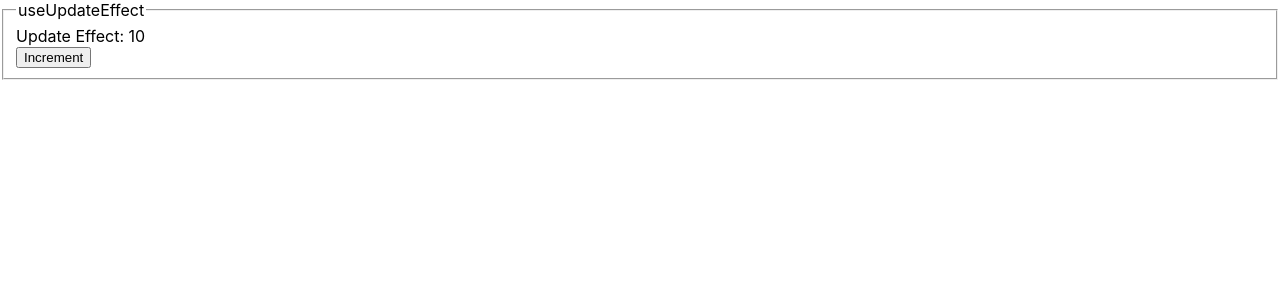
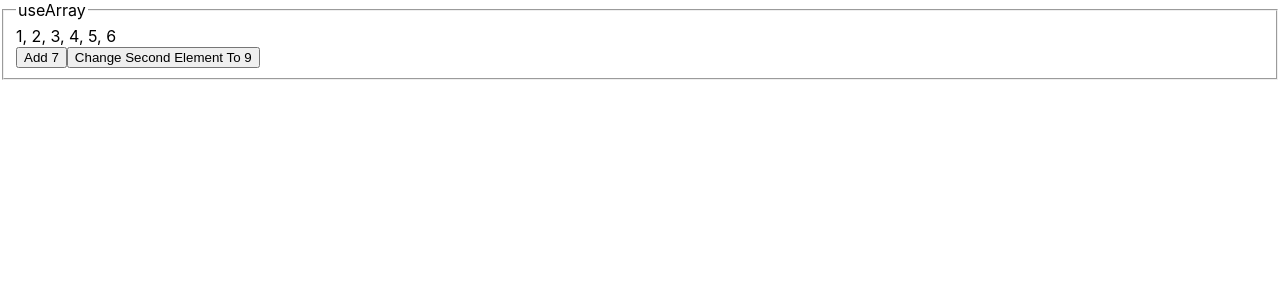
Before and after one commit to george-w-boo/custom-hooks, a React (Create React App) app: page / in a window 1280 px wide. Shown: the top 300 px of the page. Built offline with nearby package versions, Linux system fonts and the light colour scheme.

Commit message:
adds useArray

```diff
--- a/src/App.js
+++ b/src/App.js
@@ -4,6 +4,7 @@ import UpdateEffect from "./components/UpdateEffect";
 import LocaleStorage from "./components/LocalStorage";
 import LoggerUpdate from "./components/LoggerUpdate";
 import Debounce from "./components/Debounce";
+import ArrayComponent from "./components/useArray";
 
 function App() {
   return (
@@ -12,8 +13,9 @@ function App() {
       <LocaleStorage />
       <Toggle />
       <Timeout />
-      <Debounce /> */}
-      <UpdateEffect />
+      <Debounce />
+      <UpdateEffect /> */}
+      <ArrayComponent />
     </>
   );
 }
--- /dev/null
+++ b/src/components/useArray.jsx
@@ -0,0 +1,22 @@
+import { useArray } from '../customHooks/useArray';
+import Card from './common/Card';
+
+export default function ArrayComponent() {
+  const { currentArray, push, update } = useArray([
+    1, 2, 3, 4, 5, 6,
+  ])
+
+  return (
+    <Card legend="useArray">
+      <div>{currentArray.join(", ")}</div>
+      <button onClick={() => push(7)}>Add 7</button>
+      <button onClick={() => update(1, 9)}>Change Second Element To 9</button>
+      {/* <button onClick={() => remove(1)}>Remove Second Element</button>
+      <button onClick={() => filter(n => n < 3)}>
+        Keep Numbers Less Than 4
+      </button>
+      <button onClick={() => set([1, 2])}>Set To 1, 2</button>
+      <button onClick={clear}>Clear</button> */}
+    </Card>
+  )
+}
--- /dev/null
+++ b/src/customHooks/useArray.js
@@ -0,0 +1,21 @@
+import { useState } from "react";
+
+export const useArray = (initialArray) => {
+  const [currentArray, setCurrentArray] = useState(initialArray);
+
+  const push = (item) => {
+    setCurrentArray([...currentArray, item]);
+  };
+
+  const update = (position, item) => {
+    const currentArrayCopy = [...currentArray];
+    currentArrayCopy.splice(position, 1, item);
+    setCurrentArray(currentArrayCopy);
+  };
+
+  return {
+    currentArray,
+    push,
+    update,
+  };
+};
```
